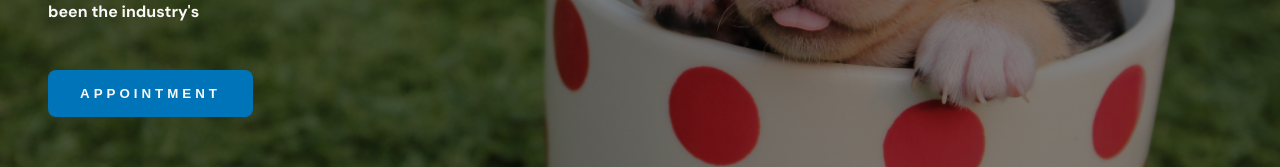
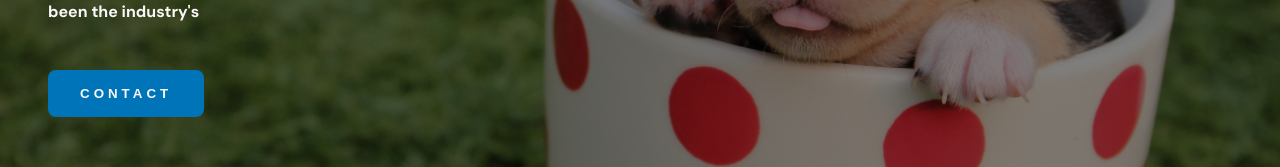
Before and after one commit to matsuyami/ithaca-veterinary-specialists, a Next.js app: page / in a window 1280 px wide. Shown: the part 2248-2415 px from the top of the page. Built offline with nearby package versions, Linux system fonts and the light colour scheme.

Commit message:
feat: added button component

```diff
--- /dev/null
+++ b/components/button/Button.js
@@ -0,0 +1,20 @@
+import Link from "next/link"
+import { useState } from "react"
+import styles from './Button.module.css'
+
+export const Button = ({url, backgroundColor, color, hoverColor, children}) => {
+
+  const [bg, setBg] = useState(backgroundColor)
+
+  return (
+    <button className={styles.button}
+      style={{backgroundColor: bg, color: color}}
+      onMouseOver={() => setBg(hoverColor)}
+      onMouseOut ={() => setBg(backgroundColor)}
+      >
+      <Link href={url}>
+        <a>{children}</a>
+      </Link>
+    </button>
+  )
+}
--- /dev/null
+++ b/components/button/Button.module.css
@@ -0,0 +1,15 @@
+.button{
+  font-weight: var(--fw-bold);
+  border: 0;
+  border-radius: var(--br);
+  margin-top: var(--spacer-lg);
+  margin-bottom: var(--spacer-lg);
+  padding: var(--spacer-md) var(--spacer-lg) var(--spacer-md) var(--spacer-lg);
+  cursor: pointer;
+  text-transform: uppercase;
+}
+
+.button > a {
+  height: 0;
+  width: 0;
+}
--- a/components/header/Header.js
+++ b/components/header/Header.js
@@ -78,7 +78,11 @@ export const Header = () => {
               {isOpen &&
                 <nav className={styles.nav}>
                   <ul className={styles.nav__list}>
-                    <li><a href='#'>Home</a></li>
+                    <li>
+                      <Link href='/'>
+                        <a href='#'>Home</a>
+                      </Link>
+                    </li>
                     <li>
                       <Link href='/about'>
                         <a>About</a>
--- a/pages/about/index.js
+++ b/pages/about/index.js
@@ -6,9 +6,10 @@ export default function About(){
       <>
           <Header/>
           <section className={styles.banner} style={{ backgroundImage: `url(/images/wilderness_dog.jpg)`}}>
-            <div className={styles.banner__text}>
+            <div className={styles.banner__info}>
               <h1 className={styles.banner__header}>About Us</h1>
-              Lorem, ipsum dolor sit amet consectetur adipisicing elit.
+              <div className={styles.banner__text}>Lorem, ipsum dolor sit amet consectetur adipisicing elit. </div>
+              <button className={styles.banner_button}>Contact</button>
             </div>
           </section>
       </>
--- a/pages/index.js
+++ b/pages/index.js
@@ -3,6 +3,8 @@ import { Header } from '../components/header/Header'
 import { Footer } from '../components/footer/Footer'
 import Image from 'next/image'
 import styles from '../styles/Home.module.css'
+import Link from 'next/link'
+import { Button } from '../components/button/Button'
 
 export default function Home() {
   return (
@@ -75,7 +77,10 @@ export default function Home() {
                 typesetting industry. Lorem Ipsum has been the industry&apos;s
             </p>
             <hr className={styles.learn__rule} />
-            <button className={styles.learn__button}> CONTACT </button>
+            <Button url='/about' backgroundColor={'var(--primary-clr)'} color={'var(--white'}
+              hoverColor={'var(--blue)'}>
+                Contact
+            </Button>
           </div>
         </section>
           <div className={styles.banner}>
@@ -86,7 +91,10 @@ export default function Home() {
               Lorem Ipsum has been the industry&apos;s Lorem Ipsum is simply dummy text of the
               printing and typesetting industry. Lorem Ipsum has been the industry&apos;s
               </p>
-              <button className={styles.visit__button}> Appointment</button>
+            <Button url='/appointment' backgroundColor={'var(--blue)'} color={'var(--white'}
+              hoverColor={'var(--primary-clr)'}>
+                Contact
+            </Button>
             </section>
           </div>
         </main>
--- a/styles/Home.module.css
+++ b/styles/Home.module.css
@@ -117,7 +117,6 @@
   }
 
   .learn__button {
-    padding: var(--spacer-md) var(--spacer-lg) var(--spacer-md) var(--spacer-lg);
     font-weight: var(--fw-bold);
     background-color: var(--primary-clr);
     color: var(--white);
@@ -131,6 +130,11 @@
 
   .learn__button:hover{
     background-color: var(--blue);
+  }
+
+  .learn__button > a {
+    display: inline-block;
+    padding: var(--spacer-md) var(--spacer-lg) var(--spacer-md) var(--spacer-lg);
   }
 
   .banner {
@@ -183,6 +187,10 @@
     background-color: var(--primary-clr);
   }
 
+  .visit__button > a {
+    padding: var(--spacer-md) var(--spacer-lg) var(--spacer-md) var(--spacer-lg);
+  }
+
   @media screen and (min-width:612px){
     .services {
       flex-wrap: wrap;
```
Also changed, not shown: pages/about/About.module.css (+7 -2 lines).
